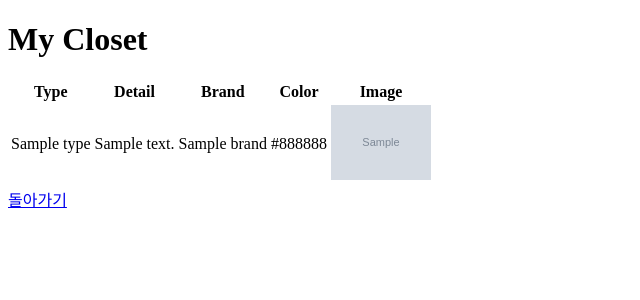
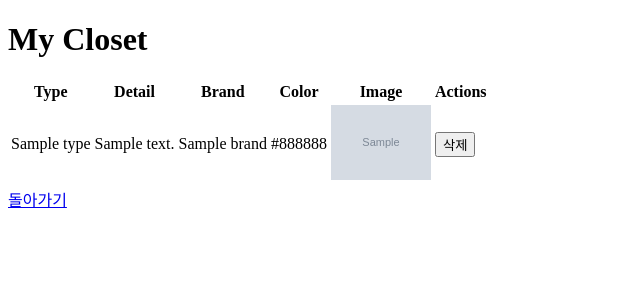
Before and after one commit to whqtker/CyberCloset, a Flask app: page /show in a window 1280 px wide. Shown: the top 300 px of the page, without its empty margins (0-640 px from the left). Run offline with Flask 3, Linux system fonts and the light colour scheme; grey boxes marked "Sample" are stand-in pictures; a database or web service that is not in the repository returns one stand-in record (values such as "Sample title").

Commit message:
항목 삭제 및 새로고침 구현

```diff
--- a/app.py
+++ b/app.py
@@ -1,6 +1,7 @@
 from flask import Flask, request, jsonify, render_template, redirect, url_for
 from pymongo import MongoClient
 import os
+from bson.objectid import ObjectId
 
 app = Flask(__name__)
 
@@ -30,6 +31,14 @@ def show():
 
     # 조회한 데이터를 템플릿에 전달
     return render_template('show.html', data=data)
+
+@app.route('/delete/<string:item_id>', methods=['DELETE'])
+def delete_item(item_id):
+    try:
+        collection.delete_one({'_id': ObjectId(item_id)})
+        return jsonify({'message': '항목이 삭제되었습니다.'}), 200
+    except Exception as e:
+        return jsonify({'error': '삭제 중 오류가 발생했습니다.'}), 500
 
 @app.route('/save_data', methods=['POST'])
 def save_data():
--- a/templates/show.html
+++ b/templates/show.html
@@ -13,6 +13,7 @@
                 <th>Brand</th>
                 <th>Color</th>
                 <th>Image</th>
+                <th>Actions</th>
             </tr>
         </thead>
         <tbody>
@@ -29,11 +30,43 @@
                     No image
                     {% endif %}
                 </td>
+                <td>
+                    <button class="delete-btn" data-id="{{ item._id }}">삭제</button>
+                </td>
             </tr>
             {% endfor %}
         </tbody>
     </table>
 
     <a href="/" class="btn btn-secondary">돌아가기</a>
+
+    <script>
+        // 삭제 버튼 클릭 이벤트 처리
+        const deleteBtns = document.querySelectorAll('.delete-btn');
+        deleteBtns.forEach(btn => {
+            btn.addEventListener('click', () => {
+                const itemId = btn.dataset.id;
+                deleteItem(itemId);
+            });
+        });
+
+        // 서버에 삭제 요청을 보내는 함수
+        async function deleteItem(id) {
+            try {
+                const response = await fetch(`/delete/${id}`, {
+                    method: 'DELETE'
+                });
+                if (response.ok) {
+                    alert('항목이 삭제되었습니다.');
+                    location.reload();
+                } else {
+                    alert('삭제 중 오류가 발생했습니다.');
+                }
+            } catch (error) {
+                console.error('Error deleting item:', error);
+                alert('삭제 중 오류가 발생했습니다.');
+            }
+        }
+    </script>
 </body>
 </html>
```
